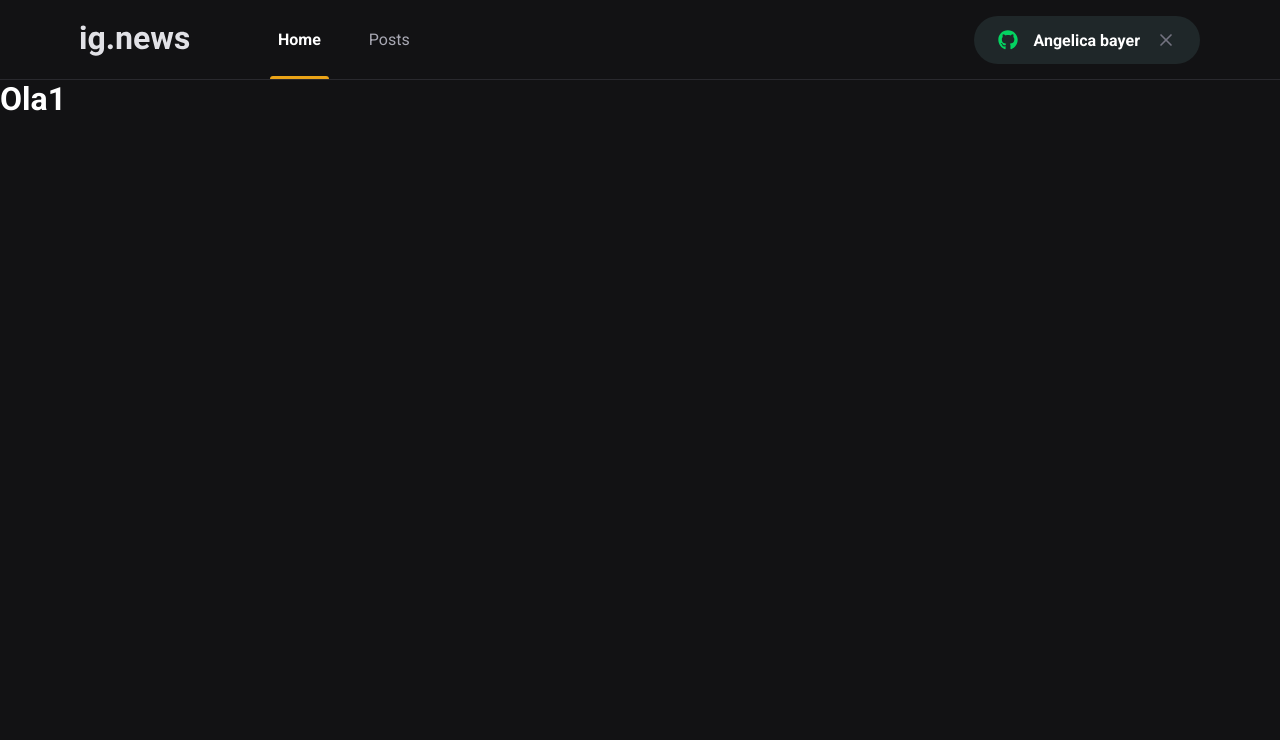
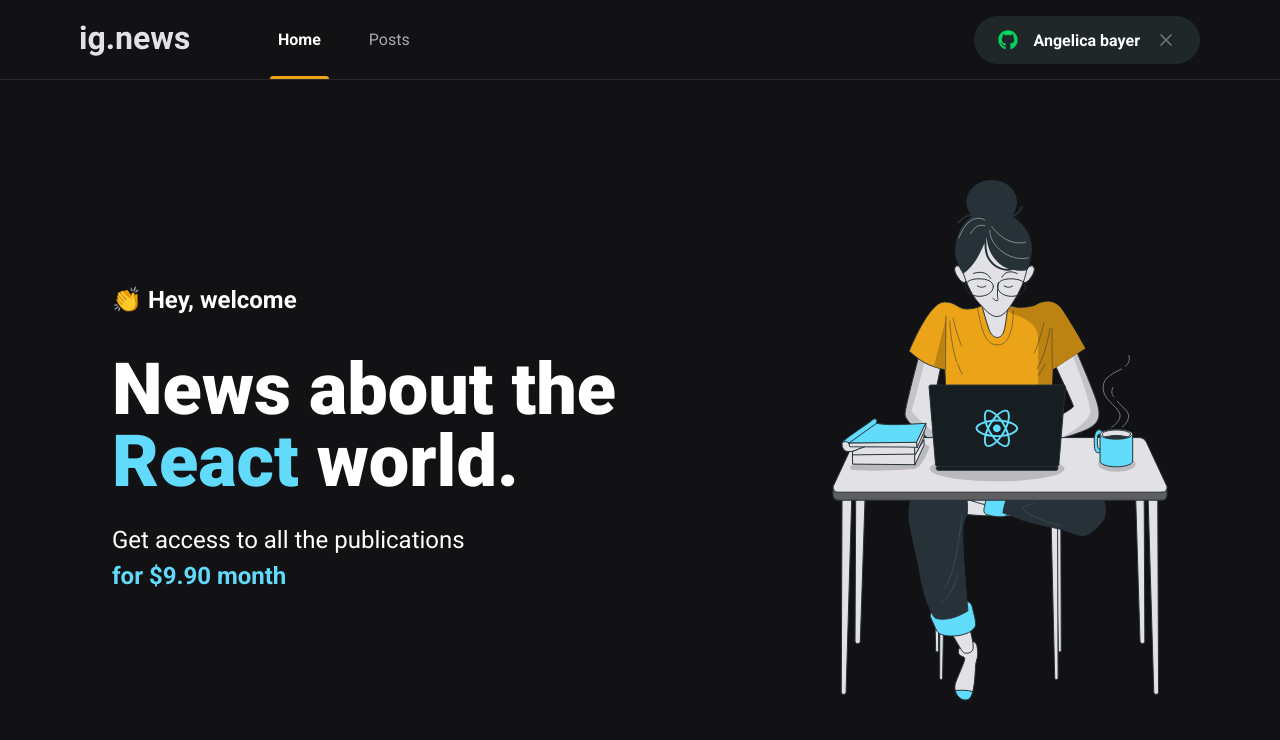
Before and after one commit to angelicacamboim/ignite_chapter3, a Next.js app in the folder ignews/: page / in a window 1280 px wide. Shown: the top 740 px of the page. Built offline with nearby package versions, Linux system fonts and the light colour scheme.

Commit message:
created home page

```diff
--- /dev/null
+++ b/ignews/src/pages/home.module.scss
@@ -0,0 +1,41 @@
+.contentContainer {
+    max-width: 1120px;
+    margin: 0 auto;
+    padding: 0 2rem;
+    height: calc(100vh - 5rem);
+
+    display: flex;
+    align-items: center;
+    justify-content: space-between;
+}
+
+.hero {
+    max-width: 600px;
+
+    > span {
+        font-size: 1.5rem;
+        font-weight: bold;
+    }
+
+    h1 {
+        font-size: 4.5rem;
+        line-height: 4.5rem;
+        font-weight: 900;
+        margin-top: 2.5rem;
+
+        span {
+            color: var(--cyan-500)
+        }
+    }
+
+    p {
+        font-size: 1.5rem;
+        line-height: 2.25rem;
+        margin-top: 1.5rem;
+
+        span {
+            color: var(--cyan-500);
+            font-weight: bold;
+        }
+    }
+}
--- a/ignews/src/pages/index.tsx
+++ b/ignews/src/pages/index.tsx
@@ -1,4 +1,5 @@
 import Head from 'next/head' //title dinamico
+import styles from './home.module.scss'
 
 export default function Home() {
 	return (
@@ -6,7 +7,20 @@
 			<Head>
 				<title>ig.news</title>
 			</Head>
-			<h1>Ola1</h1>
+			<main className={styles.contentContainer}>
+				<section className={styles.hero}>
+					<span>👏 Hey, welcome</span>
+					<h1>
+						News about the <span>React</span> world.
+					</h1>
+					<p>
+						Get access to all the publications <br />
+						<span>for $9.90 month</span>
+					</p>
+				</section>
+
+				<img src="/images/avatar.svg" alt="Girl coding" />
+			</main>
 		</>
 	)
 }
```
